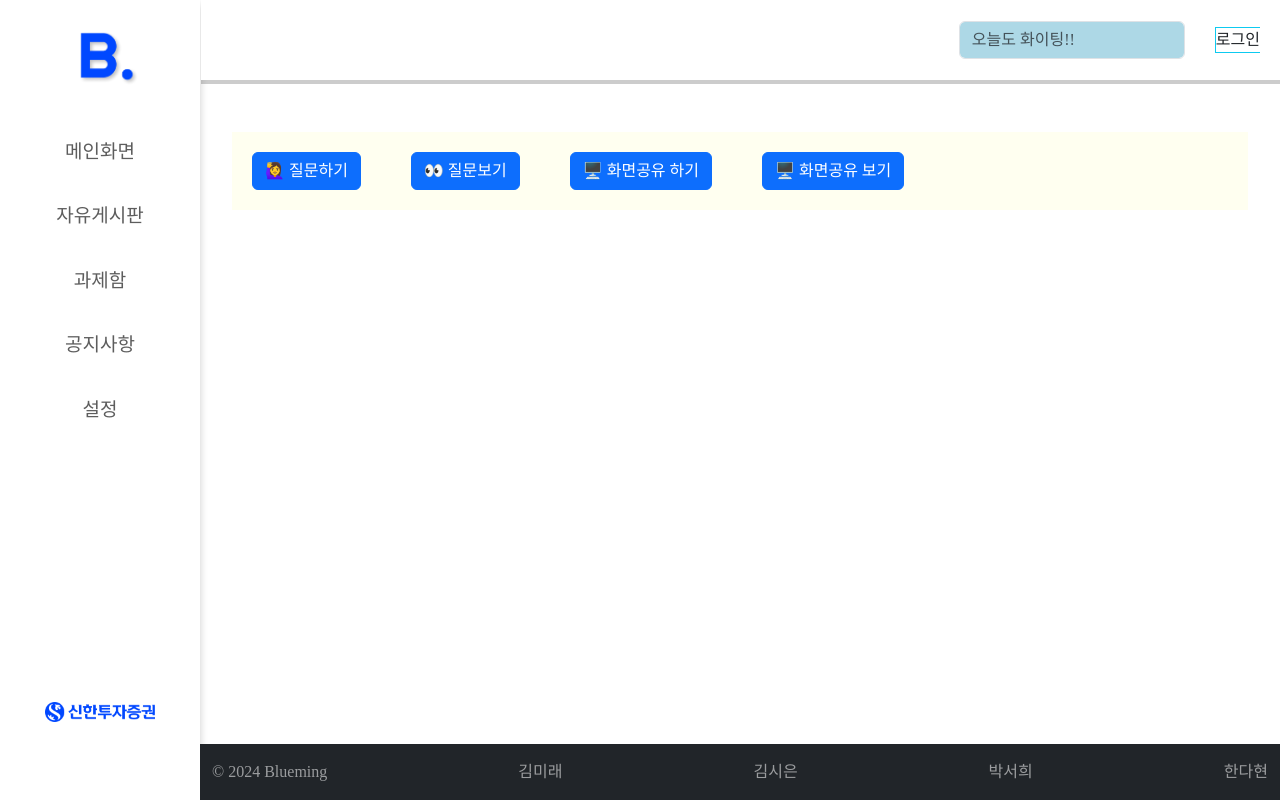
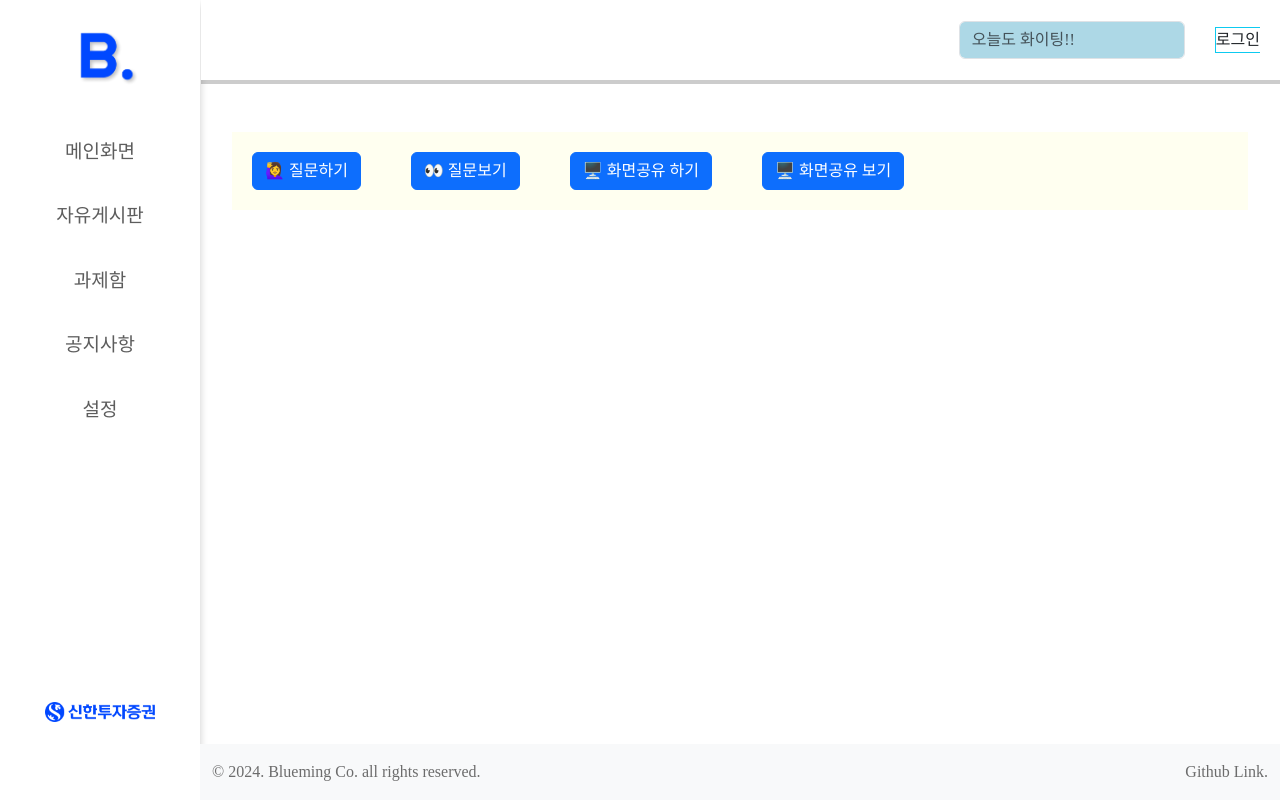
Before and after one commit to seohee99/Blueming, a React (Vite) app in the folder frontend/: page / in a window 1280 px wide. Built offline with nearby package versions, Linux system fonts and the light colour scheme.

Commit message:
Style: Footer 디자인 변경

```diff
--- /dev/null
+++ b/frontend/src/components/Footer.css
@@ -0,0 +1,9 @@
+.footer-copyright-text {
+  color: #6c6c6c !important;
+  text-decoration: none;
+}
+
+.footer-github-text a {
+  color: #6c6c6c !important;
+  text-decoration: none;
+}
--- a/frontend/src/components/Footer.jsx
+++ b/frontend/src/components/Footer.jsx
@@ -1,19 +1,28 @@
 // Footer.js
-import React from 'react'
-import { Container, Navbar } from 'react-bootstrap'
+import React from "react";
+import { Container, Navbar } from "react-bootstrap";
+import "./Footer.css";
 
 const Footer = () => {
   return (
-    <Navbar fixed="bottom" bg="dark" variant='dark' style={{ marginLeft: '200px' }}>
+    <Navbar
+      fixed="bottom"
+      bg="light"
+      variant="dark"
+      style={{ marginLeft: "200px" }}
+    >
       <Container>
-        <Navbar.Text>&copy; 2024 Blueming </Navbar.Text>
-        <Navbar.Text>김미래</Navbar.Text>
-        <Navbar.Text>김시은</Navbar.Text>
-        <Navbar.Text>박서희</Navbar.Text>
-        <Navbar.Text>한다현</Navbar.Text>
+        <Navbar.Text className="footer-copyright-text">
+          &copy; 2024. Blueming Co. all rights reserved.
+        </Navbar.Text>
+        <Navbar.Text className="footer-github-text">
+          <a href="https://github.com/Blueming-PDA/Blueming" target="_blank">
+            Github Link.
+          </a>
+        </Navbar.Text>
       </Container>
     </Navbar>
-  )
-}
+  );
+};
 
-export default Footer
+export default Footer;
```
